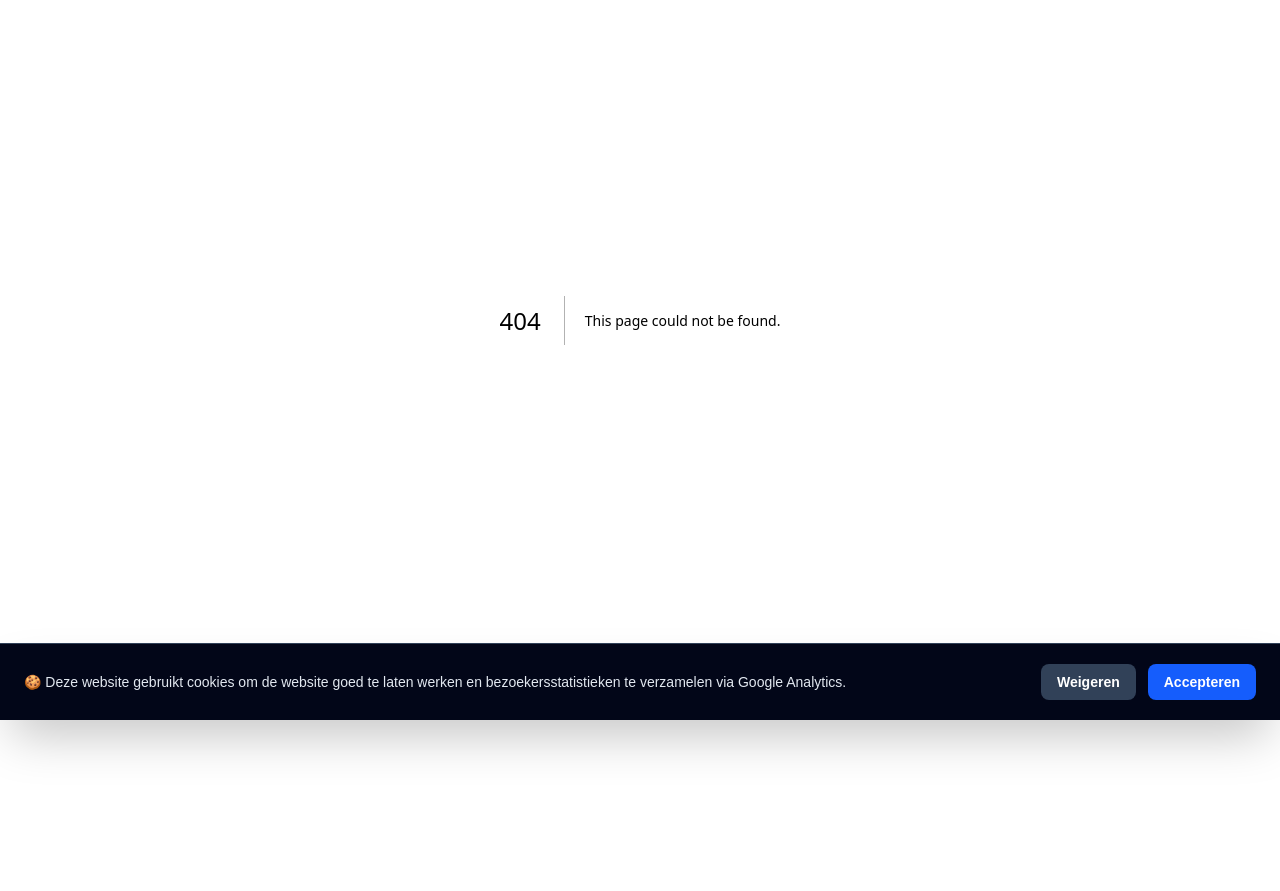
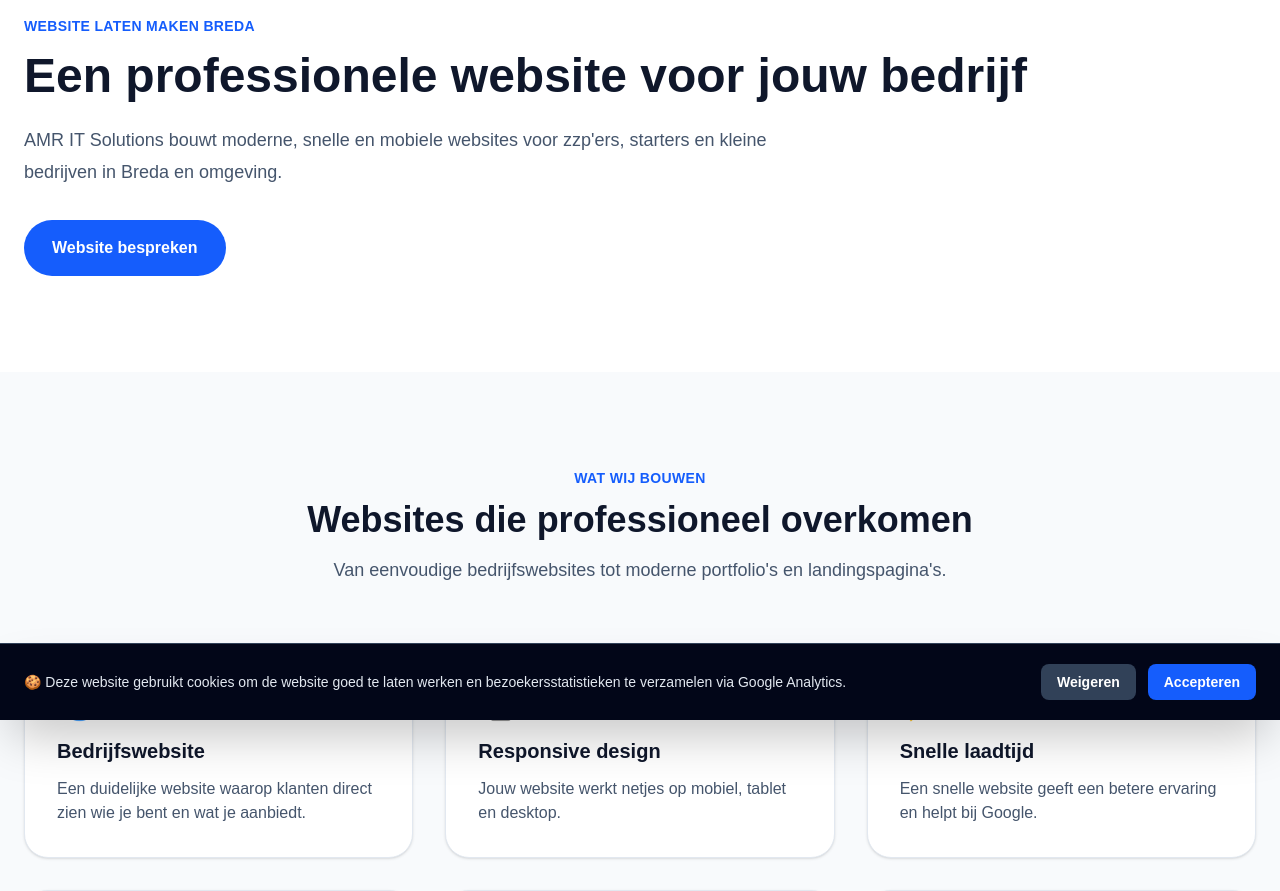
Before and after one commit to amritsolutions/amr-it-solutions, a Next.js app: page /website-laten-maken in a window 1280 px wide. Before the commit this address had no page. Shown: the part 80-971 px from the top of the page. Before the commit the page ends 800 px from the top, so only its background shows below. Built offline with nearby package versions, Linux system fonts and the light colour scheme.

Commit message:
Computerreparatie toegevoegd aan sitemap

```diff
--- /dev/null
+++ b/app/website-laten-maken/page.tsx
@@ -0,0 +1,94 @@
+export const metadata = {
+  title: "Website laten maken Breda | Moderne websites | AMR IT Solutions",
+  description:
+    "Website laten maken in Breda? AMR IT Solutions bouwt moderne, snelle en responsive websites voor zzp'ers, starters en kleine bedrijven.",
+};
+
+export default function WebsiteLatenMakenPage() {
+  return (
+    <main className="min-h-screen bg-white">
+      <section className="mx-auto max-w-7xl px-6 py-24">
+        <p className="text-sm font-semibold uppercase tracking-wide text-blue-600">
+          Website laten maken Breda
+        </p>
+
+        <h1 className="mt-4 text-5xl font-bold text-slate-900">
+          Een professionele website voor jouw bedrijf
+        </h1>
+
+        <p className="mt-6 max-w-3xl text-lg leading-8 text-slate-600">
+          AMR IT Solutions bouwt moderne, snelle en mobiele websites voor
+          zzp&apos;ers, starters en kleine bedrijven in Breda en omgeving.
+        </p>
+
+        <a
+          href="/#contact"
+          className="mt-8 inline-block rounded-full bg-blue-600 px-7 py-4 font-semibold text-white transition hover:bg-blue-700"
+        >
+          Website bespreken
+        </a>
+      </section>
+
+      <section className="bg-slate-50 py-24">
+        <div className="mx-auto max-w-7xl px-6">
+          <div className="text-center">
+            <p className="text-sm font-semibold uppercase tracking-wide text-blue-600">
+              Wat wij bouwen
+            </p>
+
+            <h2 className="mt-3 text-4xl font-bold text-slate-900">
+              Websites die professioneel overkomen
+            </h2>
+
+            <p className="mx-auto mt-4 max-w-2xl text-lg text-slate-600">
+              Van eenvoudige bedrijfswebsites tot moderne portfolio&apos;s en
+              landingspagina&apos;s.
+            </p>
+          </div>
+
+          <div className="mt-16 grid gap-8 md:grid-cols-2 lg:grid-cols-3">
+            {[
+              ["🌐", "Bedrijfswebsite", "Een duidelijke website waarop klanten direct zien wie je bent en wat je aanbiedt."],
+              ["📱", "Responsive design", "Jouw website werkt netjes op mobiel, tablet en desktop."],
+              ["⚡", "Snelle laadtijd", "Een snelle website geeft een betere ervaring en helpt bij Google."],
+              ["🔍", "Basis SEO", "We richten titels, teksten en structuur goed in voor zoekmachines."],
+              ["📩", "Contactformulier", "Bezoekers kunnen eenvoudig contact opnemen via een werkend formulier."],
+              ["🚀", "Online zetten", "Wij helpen met domein, hosting, Vercel en publicatie."],
+            ].map(([icon, title, text]) => (
+              <div
+                key={title}
+                className="rounded-3xl border border-slate-200 bg-white p-8 shadow-sm"
+              >
+                <div className="text-4xl">{icon}</div>
+                <h3 className="mt-4 text-xl font-bold text-slate-900">
+                  {title}
+                </h3>
+                <p className="mt-3 text-slate-600">{text}</p>
+              </div>
+            ))}
+          </div>
+        </div>
+      </section>
+
+      <section className="py-24">
+        <div className="mx-auto max-w-5xl rounded-[2rem] bg-blue-600 px-8 py-16 text-center text-white shadow-2xl">
+          <h2 className="text-4xl font-bold">
+            Wil je een website laten maken?
+          </h2>
+
+          <p className="mx-auto mt-6 max-w-2xl text-lg text-blue-100">
+            Neem contact op en bespreek jouw idee. We denken mee over uitstraling,
+            structuur, techniek en vindbaarheid.
+          </p>
+
+          <a
+            href="/#contact"
+            className="mt-8 inline-block rounded-full bg-white px-8 py-4 font-semibold text-blue-600 transition-all duration-300 hover:-translate-y-1 hover:shadow-xl"
+          >
+            Vraag een website aan
+          </a>
+        </div>
+      </section>
+    </main>
+  );
+}
--- a/components/Services.tsx
+++ b/components/Services.tsx
@@ -29,7 +29,7 @@ const services = [
     icon: <Globe className="h-8 w-8 text-blue-600" />,
     title: "Website laten maken",
     text: "Moderne, snelle en mobiele websites voor zzp’ers, kleine bedrijven en portfolio’s. Inclusief domein, hostingadvies en basis-SEO.",
-    link: "#contact",
+    link: "/website-laten-maken",
   },
   {
     icon: <Cloud className="h-8 w-8 text-blue-600" />,
```
